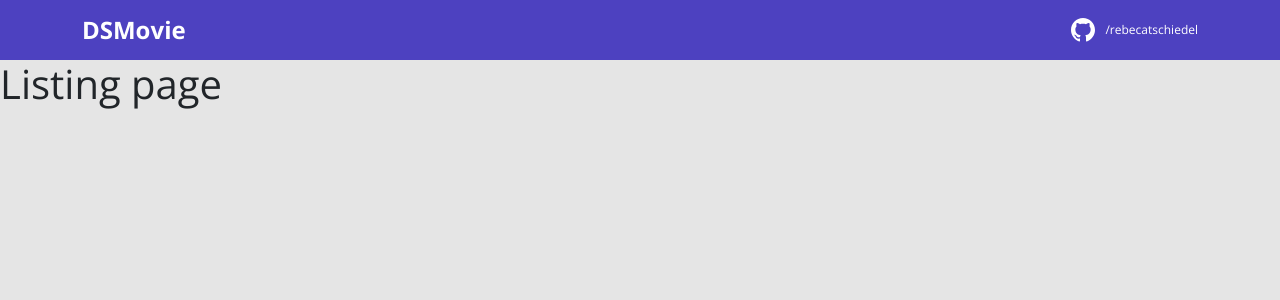
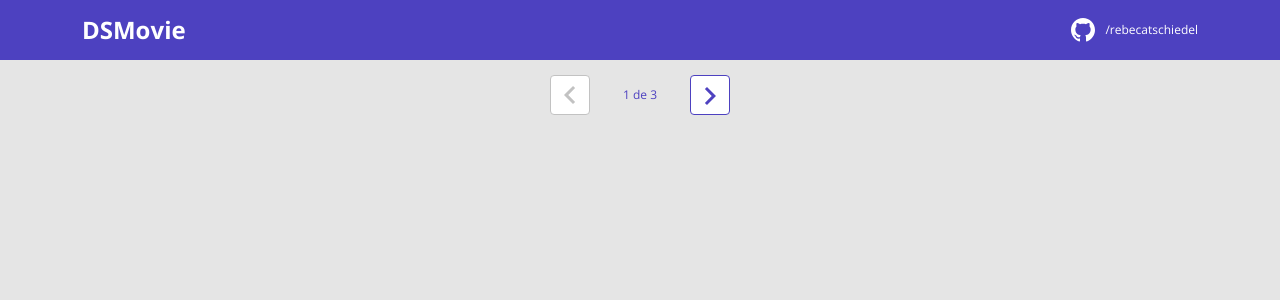
Before and after one commit to rebecatschiedel/dsmovie, a React (Create React App) app in the folder frontend/: page / in a window 1280 px wide. Shown: the top 300 px of the page. Built offline with nearby package versions, Linux system fonts and the light colour scheme.

Commit message:
Pagination layout

```diff
--- /dev/null
+++ b/frontend/src/components/Pagination/index.tsx
@@ -0,0 +1,20 @@
+import "./styles.css";
+import { ReactComponent as Arrow } from "assets/img/arrow.svg";
+
+function Pagination() {
+  return (
+    <div className="dsmovie-pagination-container">
+      <div className="dsmovie-pagination-box">
+        <button className="dsmovie-pagination-button" disabled={true}>
+          <Arrow />
+        </button>
+        <p>{`${1} de ${3}`}</p>
+        <button className="dsmovie-pagination-button" disabled={false}>
+          <Arrow className="dsmovie-flip-horizontal" />
+        </button>
+      </div>
+    </div>
+  );
+}
+
+export default Pagination;
--- /dev/null
+++ b/frontend/src/components/Pagination/styles.css
@@ -0,0 +1,54 @@
+.dsmovie-pagination-container {
+  padding: 15px 0;
+  display: flex;
+  justify-content: center;
+  align-items: center;
+}
+
+.dsmovie-pagination-box {
+  width: 180px;
+  display: flex;
+  justify-content: space-between;
+  align-items: center;
+}
+
+.dsmovie-pagination-box form {
+  width: 100%;
+  display: flex;
+}
+
+.dsmovie-pagination-button {
+  width: 40px;
+  height: 40px;
+  border-radius: 4px;
+  background-color: #fff;
+  display: flex;
+  justify-content: center;
+  align-items: center;
+  border: 1px solid var(--color-primary);
+  cursor: pointer;
+}
+
+.dsmovie-pagination-button svg {
+  filter: brightness(0) saturate(100%) invert(26%) sepia(19%) saturate(7395%)
+    hue-rotate(234deg) brightness(89%) contrast(92%);
+}
+
+.dsmovie-pagination-button:disabled {
+  border: 1px solid #c2c2c2;
+  cursor: unset;
+}
+
+.dsmovie-pagination-button:disabled svg {
+  filter: none;
+}
+
+.dsmovie-pagination-container p {
+  margin: 0;
+  font-size: 12px;
+  color: var(--color-primary);
+}
+
+.dsmovie-flip-horizontal {
+  transform: rotate(180deg);
+}
--- a/frontend/src/pages/Listing/index.tsx
+++ b/frontend/src/pages/Listing/index.tsx
@@ -1,5 +1,7 @@
+import Pagination from "components/Pagination";
+
 function Listing() {
-  return <h1>Listing page</h1>;
+  return <Pagination />;
 }
 
 export default Listing;
```
Also changed, not shown: frontend/src/assets/img/arrow.svg (added).
